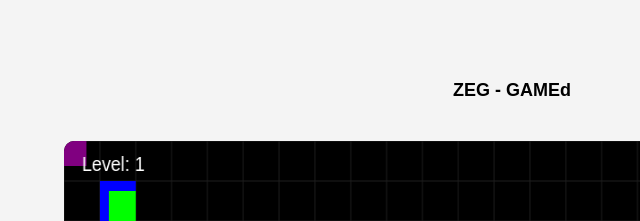
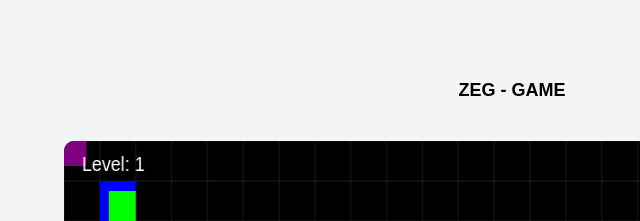
Before and after one commit to LiubomyrVidiliuk/ZEG-GAME-LABIRYNT, a plain HTML site: page index.html in a window 1280 px wide. Shown: the top 221 px of the page, 128-768 px from the left. Drawn offline with Linux system fonts and the light colour scheme.

Commit message:
Zmienieno <h1> тф ZEG - GAME

```diff
--- a/index.html
+++ b/index.html
@@ -11,7 +11,7 @@
 
     <main class="container">
 
-        <h1>ZEG - GAMEd</h1>
+        <h1>ZEG - GAME</h1>
 
         <div class="game-screen">
 
```
